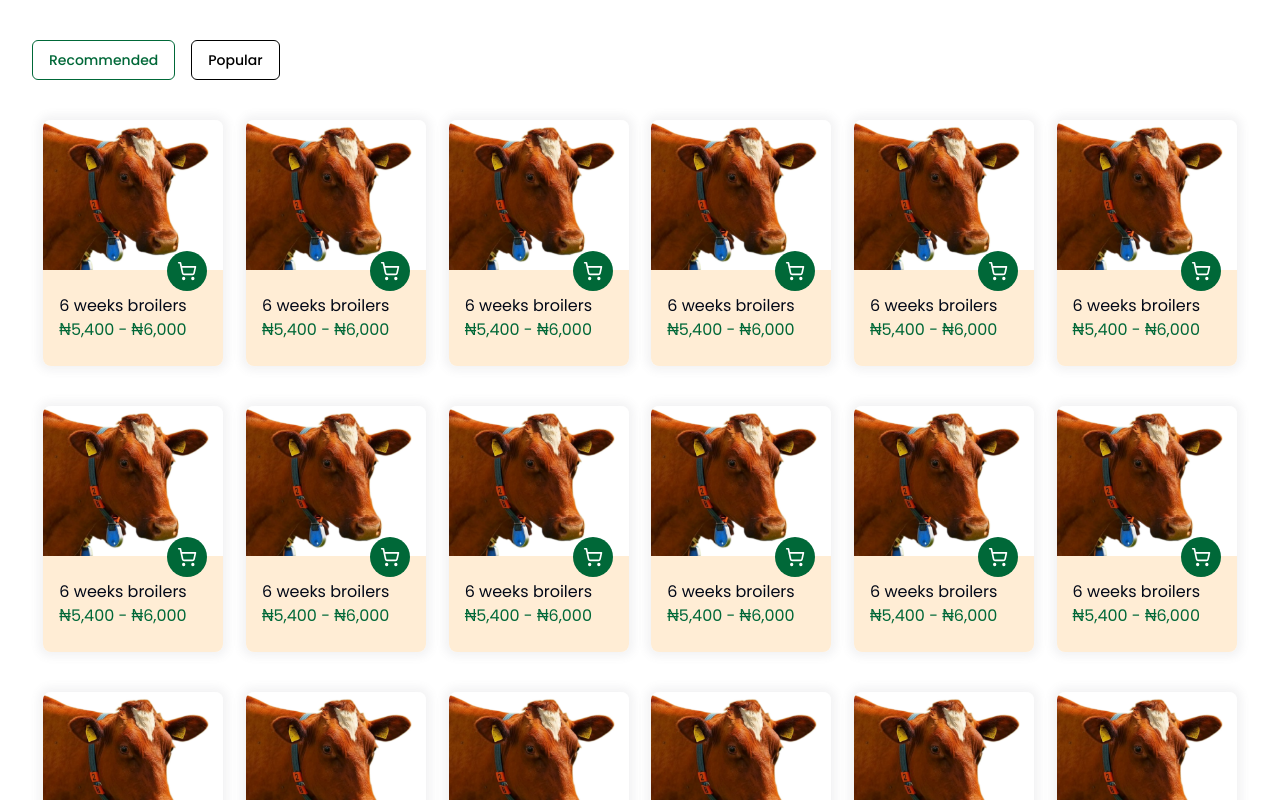
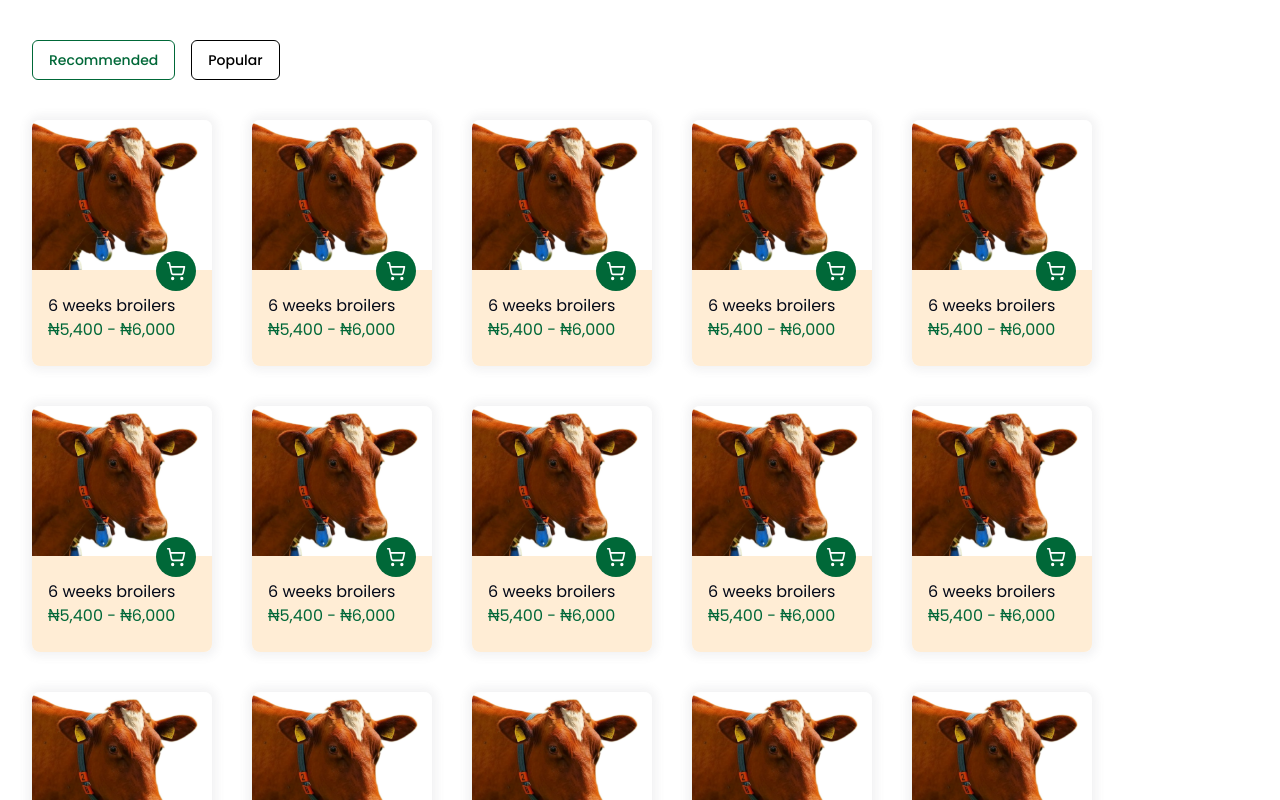
Before and after one commit to livestocx-ng/livestocx-marketplace, a Next.js app: page / in a window 1280 px wide. Shown: the part 800-1600 px from the top of the page. Built offline with nearby package versions, Linux system fonts and the light colour scheme; no server answers.

Commit message:
updated product card UI setup[5]

```diff
--- a/src/app/(pages)/(public)/(routes)/components/home-products.tsx
+++ b/src/app/(pages)/(public)/(routes)/components/home-products.tsx
@@ -53,7 +53,7 @@ const HomeProducts = () => {
 			</div>
 
 			{/* <div className='flex justify-between items-center flex-wrap gap-6 mt-10'> */}
-			<div className='flex flex-wrap items-center w-full justify-around gap-y-10 mt-10'>
+			<div className='flex flex-wrap items-center w-full justify-aroun gap-y-10 gap-x-2 sm:gap-x-5 md:gap-x-10 mt-10'>
 				{[
 					1, 2, 3, 4, 5, 5, 6, 7, 8, 9, 10, 1, 2, 3, 4, 5, 5, 6, 7, 8,
 					9, 10,
--- a/src/components/navigation/main-nav-bar.tsx
+++ b/src/components/navigation/main-nav-bar.tsx
@@ -233,6 +233,7 @@ const MainNavbar = () => {
 				</div>
 			</nav>
 
+			{/* MOBILE TOGGLEBAR */}
 			<div
 				className={`w-full py-4 px-4 pl-1 sm:pl-8 sm:px-8 sm:hidden fixed z-10 flex items-center justify-between ${
 					scrolling && 'bg-main backdrop-blur-sm'
@@ -284,6 +285,7 @@ const MainNavbar = () => {
 				</div>
 			</div>
 
+			{/* MOBILE SIDEBAR */}
 			<nav
 				style={{
 					boxShadow: 'rgba(100, 100, 111, 0.8) 0px 7px 29px 0px;',
```
